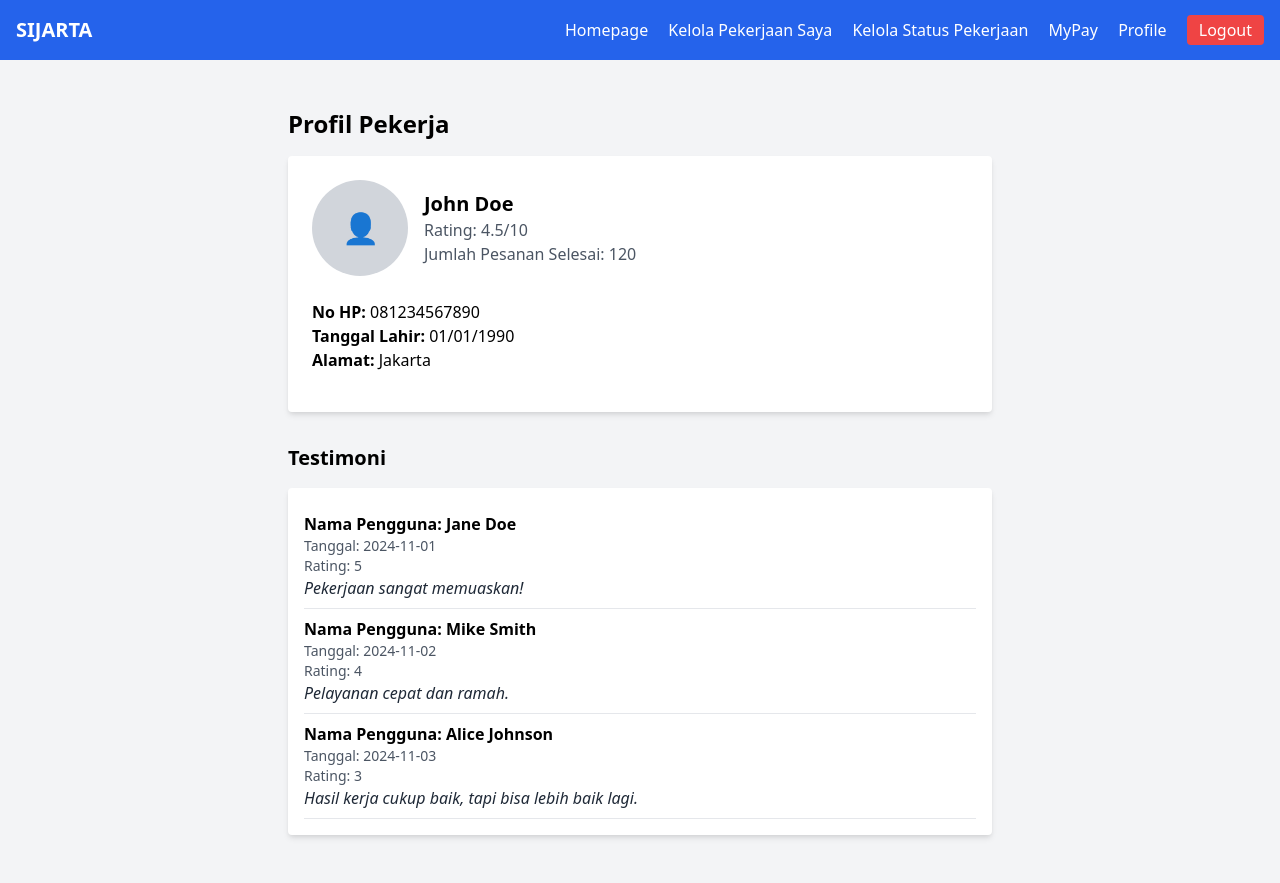
After one commit to RahardiSalim/rootmeansquare_tk_basdat, a Django app: page /service/profil/ in a window 1280 px wide. The commit adds this page. Run offline with Django 5.2, Linux system fonts and the light colour scheme.

Commit message:
add profile

```diff
--- /dev/null
+++ b/service/templates/profil_pekerja.html
@@ -0,0 +1,43 @@
+{% extends 'base_pekerja.html' %}
+{% block title %}Profil Pekerja{% endblock %}
+
+{% block content %}
+<div class="max-w-3xl mx-auto px-4 sm:px-6 lg:px-8 py-8">
+    <h1 class="text-2xl font-bold mb-4">Profil Pekerja</h1>
+
+    <div class="bg-white p-6 rounded shadow-md">
+        <div class="flex items-center mb-6">
+            <div class="w-24 h-24 bg-gray-300 rounded-full flex items-center justify-center mr-4">
+                <span class="text-gray-500 text-3xl">👤</span>
+            </div>
+            <div>
+                <h2 class="text-xl font-bold">John Doe</h2>
+                <p class="text-gray-600">Rating: 4.5/10</p>
+                <p class="text-gray-600">Jumlah Pesanan Selesai: 120</p>
+            </div>
+        </div>
+
+        <div class="mb-4">
+            <p><strong>No HP:</strong> 081234567890</p>
+            <p><strong>Tanggal Lahir:</strong> 01/01/1990</p>
+            <p><strong>Alamat:</strong> Jakarta</p>
+        </div>
+    </div>
+
+    <div class="mt-8">
+        <h2 class="text-xl font-bold mb-4">Testimoni</h2>
+        <div class="bg-white p-4 rounded shadow-md">
+            {% for testimonial in testimonials %}
+            <div class="border-b py-2">
+                <p class="font-semibold">Nama Pengguna: {{ testimonial.user_name }}</p>
+                <p class="text-gray-600 text-sm">Tanggal: {{ testimonial.date }}</p>
+                <p class="text-gray-600 text-sm">Rating: {{ testimonial.rating }}</p>
+                <p class="text-gray-800 italic">{{ testimonial.text }}</p>
+            </div>
+            {% empty %}
+            <p class="text-gray-600 italic">Belum ada testimoni.</p>
+            {% endfor %}
+        </div>
+    </div>
+</div>
+{% endblock %}
--- a/service/templates/subcategory_worker.html
+++ b/service/templates/subcategory_worker.html
@@ -29,7 +29,7 @@
         <div class="grid grid-cols-2 md:grid-cols-4 gap-4">
             {% for worker in subcategory.workers %}
             <div class="bg-gray-100 text-center py-4 rounded shadow">
-                <p>{{ worker }}</p>
+                <a href="#" class="text-blue-500 hover:underline">{{ worker }}</a>
             </div>
             {% endfor %}
         </div>
--- a/service/urls.py
+++ b/service/urls.py
@@ -6,5 +6,6 @@ urlpatterns = [
     path('subcategory/<str:subcategory_name>/worker/', views.subcategory_services_worker, name='subcategory_worker'),
     path('create-order/', views.create_order, name='create_order'),  # Route untuk create order
     path('view-orders/', views.view_orders, name='view_orders'),    # Route untuk view orders
+    path('profil/', views.profil_pekerja, name='profil_pekerja'),
 
 ]
--- a/service/views.py
+++ b/service/views.py
@@ -147,3 +147,33 @@ def view_orders(request):
         order['show_testimonial_button'] = order['status'] == "Pesanan Selesai" and not order.get('testimonial_created', False)
 
     return render(request, 'view_orders.html', {'orders': filtered_orders})
+
+from django.shortcuts import render
+
+def profil_pekerja(request):
+    # Hardcoded testimonials
+    testimonials = [
+        {
+            "user_name": "Jane Doe",
+            "date": "2024-11-01",
+            "rating": 5,
+            "text": "Pekerjaan sangat memuaskan!"
+        },
+        {
+            "user_name": "Mike Smith",
+            "date": "2024-11-02",
+            "rating": 4,
+            "text": "Pelayanan cepat dan ramah."
+        },
+        {
+            "user_name": "Alice Johnson",
+            "date": "2024-11-03",
+            "rating": 3,
+            "text": "Hasil kerja cukup baik, tapi bisa lebih baik lagi."
+        }
+    ]
+
+    # Render template with hardcoded data
+    return render(request, 'profil_pekerja.html', {
+        "testimonials": testimonials
+    })
```
